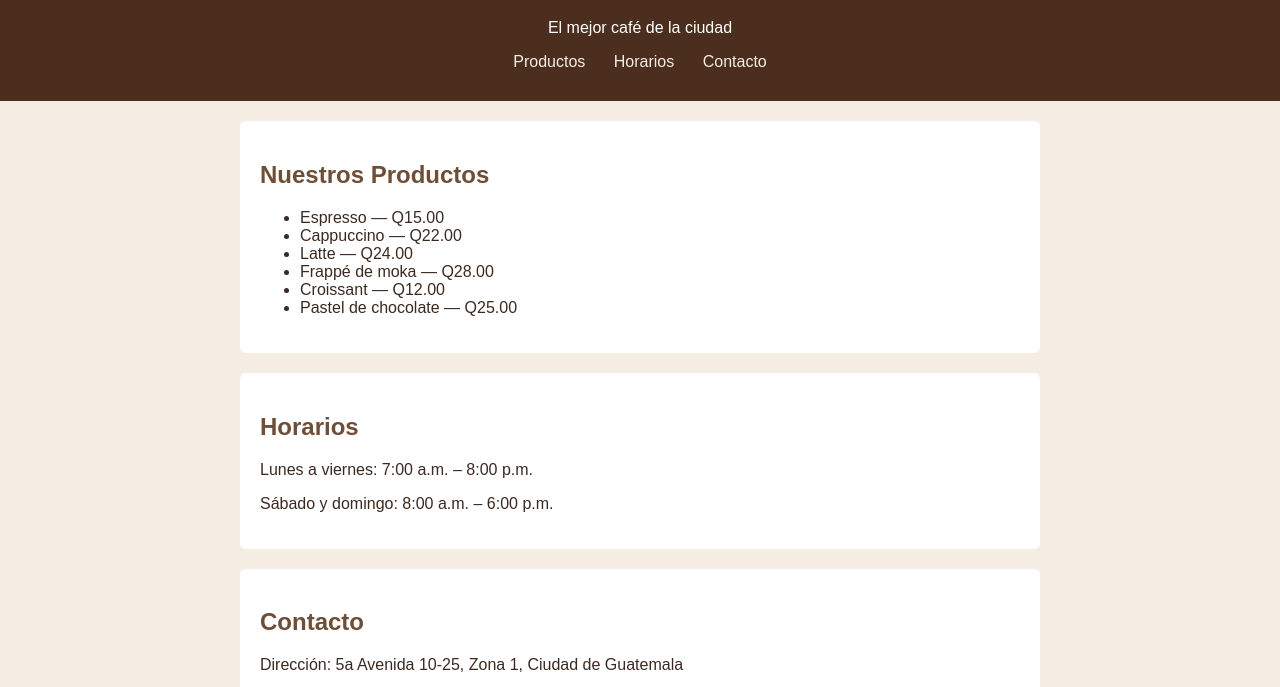
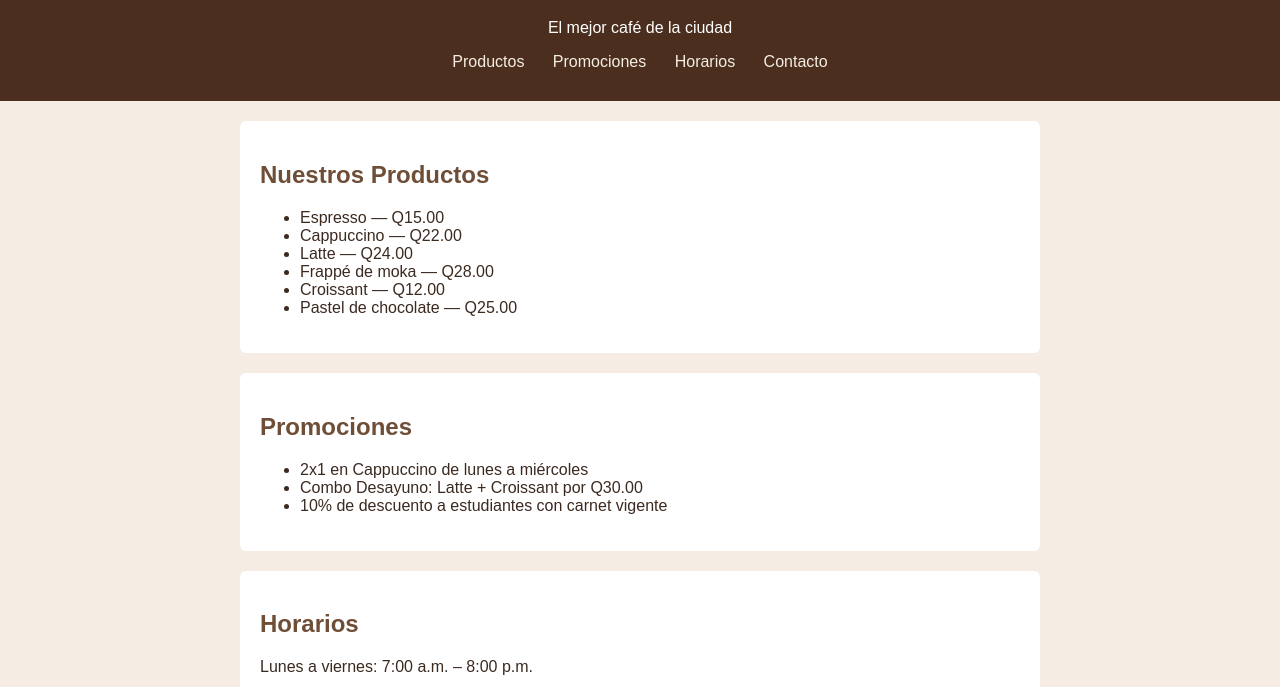
Before and after one commit to Alvaroxx1100/Cafe-Barista, a plain HTML site: page index.html in a window 1280 px wide. Shown: the part 91-778 px from the top of the page. Drawn offline with Linux system fonts and the light colour scheme.

Commit message:
Agrega seccion de promociones al index.html

```diff
--- a/index.html
+++ b/index.html
@@ -12,6 +12,7 @@
     <p>El mejor café de la ciudad</p>
     <nav>
       <a href="#productos">Productos</a>
+      <a href="#promociones">Promociones</a>
       <a href="#horarios">Horarios</a>
       <a href="#contacto">Contacto</a>
     </nav>
@@ -27,6 +28,15 @@
         <li>Frappé de moka — Q28.00</li>
         <li>Croissant — Q12.00</li>
         <li>Pastel de chocolate — Q25.00</li>
+      </ul>
+    </section>
+
+    <section id="promociones">
+      <h2>Promociones</h2>
+      <ul>
+        <li>2x1 en Cappuccino de lunes a miércoles</li>
+        <li>Combo Desayuno: Latte + Croissant por Q30.00</li>
+        <li>10% de descuento a estudiantes con carnet vigente</li>
       </ul>
     </section>
 
```
